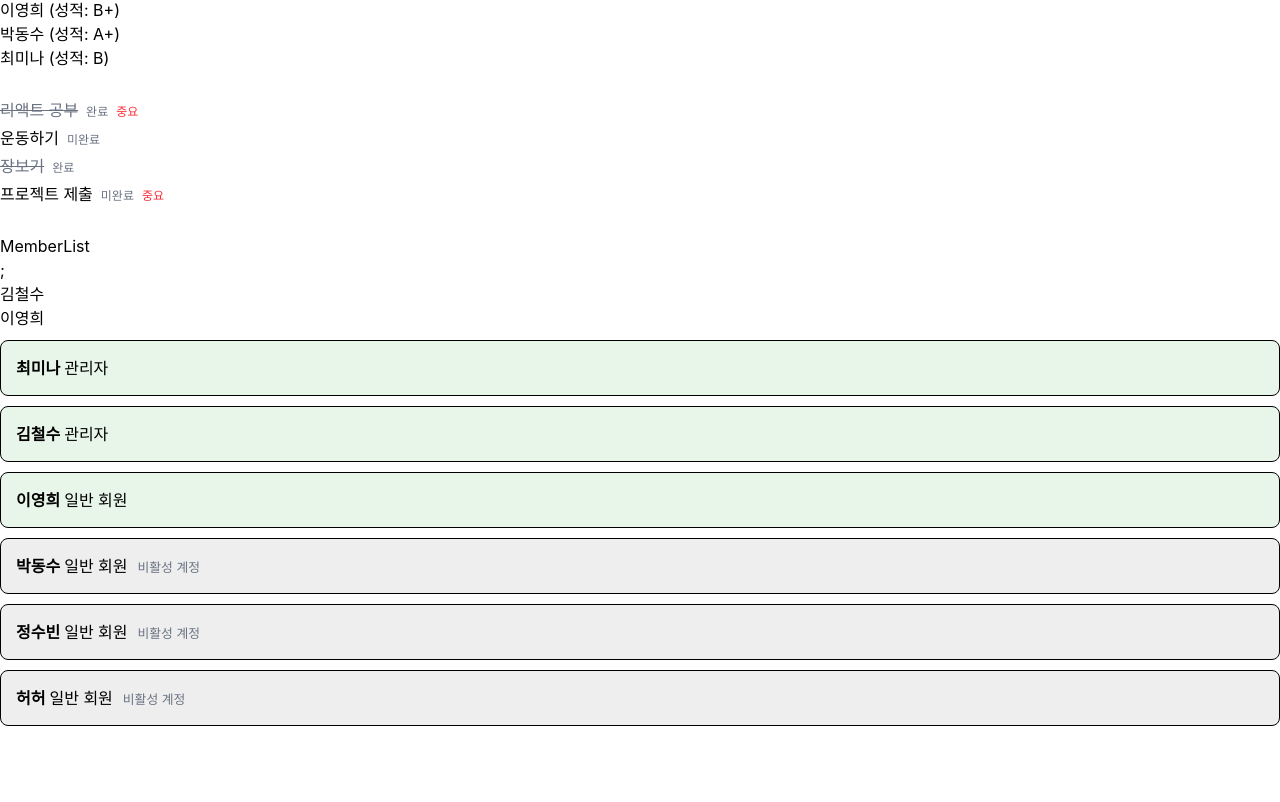
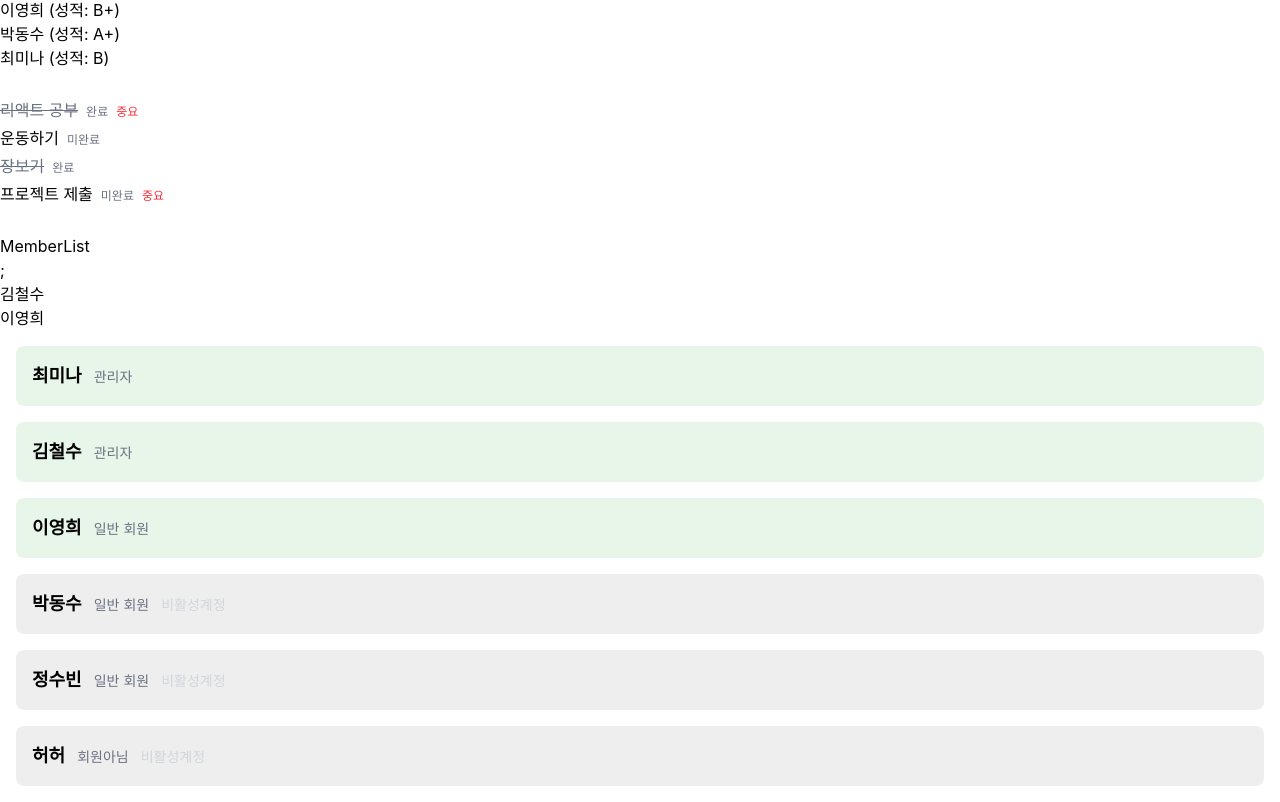
Before and after one commit to kwnam0814/Study_React, a React (Vite) app in the folder sesac-react-app/: page / in a window 1280 px wide. Shown: the part 5815-6617 px from the top of the page. Before the commit the page ends 6551 px from the top, so only its background shows below. Built offline with nearby package versions, Linux system fonts and the light colour scheme.

Commit message:
Member.jsx 파일 수정

```diff
--- a/sesac-react-app/src/components/rendering_prob/Member.jsx
+++ b/sesac-react-app/src/components/rendering_prob/Member.jsx
@@ -1,27 +1,33 @@
 import React from "react";
 
 const Member = ({ member }) => {
+  //   아래의 삼항연산자 대신 이것을 활용할 수 있음.
+  //   const roleMapping = {
+  //     admin: "관리자",
+  //     user: "일반 회원",
+  //   };
+
+  //   roleMapping[member.role]
+
   return (
-    // isActive 조건에 따라 배경색 결정
-    <div
-      className={`p-[15px] my-[10px] rounded-[8px] border border-solid ${
-        member.isActive ? "bg-[#e8f5e9]" : "bg-[#eeeeee]"
-      }`}
+    <li
+      key={member.id}
+      className={`${member.isActive ? "bg-[#e8f5e9]" : "bg-[#eeeeee]"} p-4 m-4 rounded-lg`}
       // 삼항연산자를 사용하기 위해 className을 ""로 감싸는 것이 아닌, {}로 감싸야 JS 문법이 가능해짐
     >
-      <strong className="font-bold">{member.name}</strong>
-
-      <span className="ml-1">
-        {member.role === "admin" ? "관리자" : "일반 회원"}
+      <span className="text-lg font-bold">{member.name}</span>
+      <span className="text-sm text-gray-500 ml-3">
+        {member.role === "admin"
+          ? "관리자"
+          : member.role === "user"
+            ? "일반 회원"
+            : "회원아님"}
       </span>
-
-      {/* isActive가 false일 때만 표시 */}
+      {/* <span> {!member.isActive && "비활성계정"}</span> */}
       {!member.isActive && (
-        <span className="ml-[10px] text-[0.8rem] text-gray-500">
-          비활성 계정
-        </span>
+        <span className="text-sm text-gray-300 ml-3">비활성계정</span>
       )}
-    </div>
+    </li>
   );
 };
 
```
